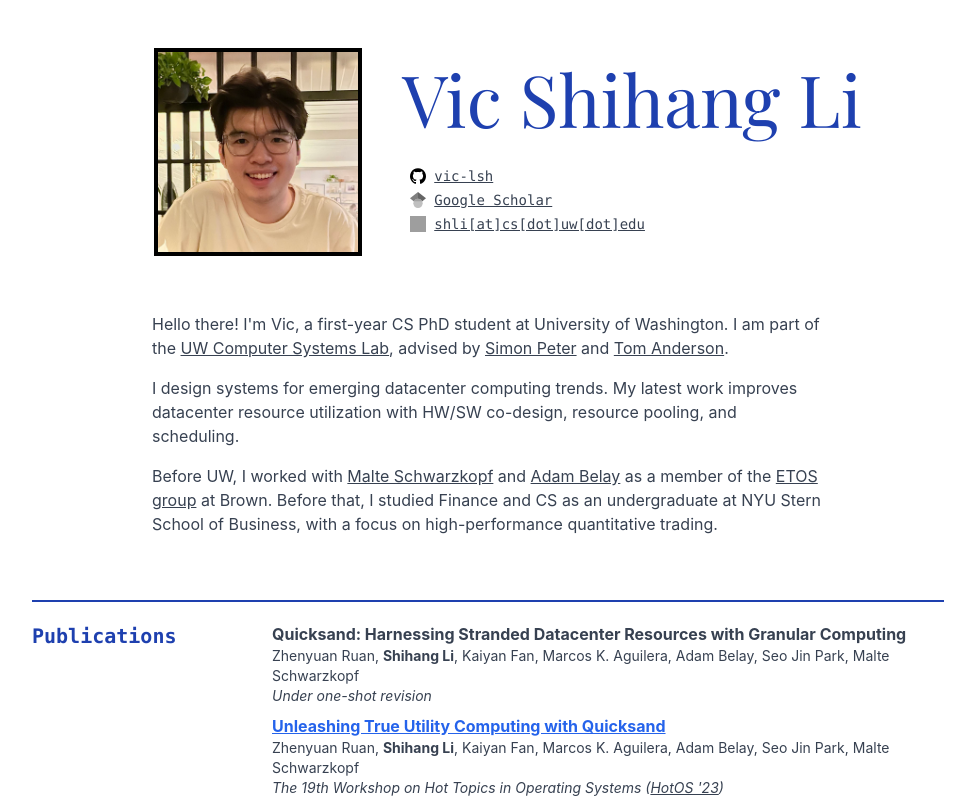
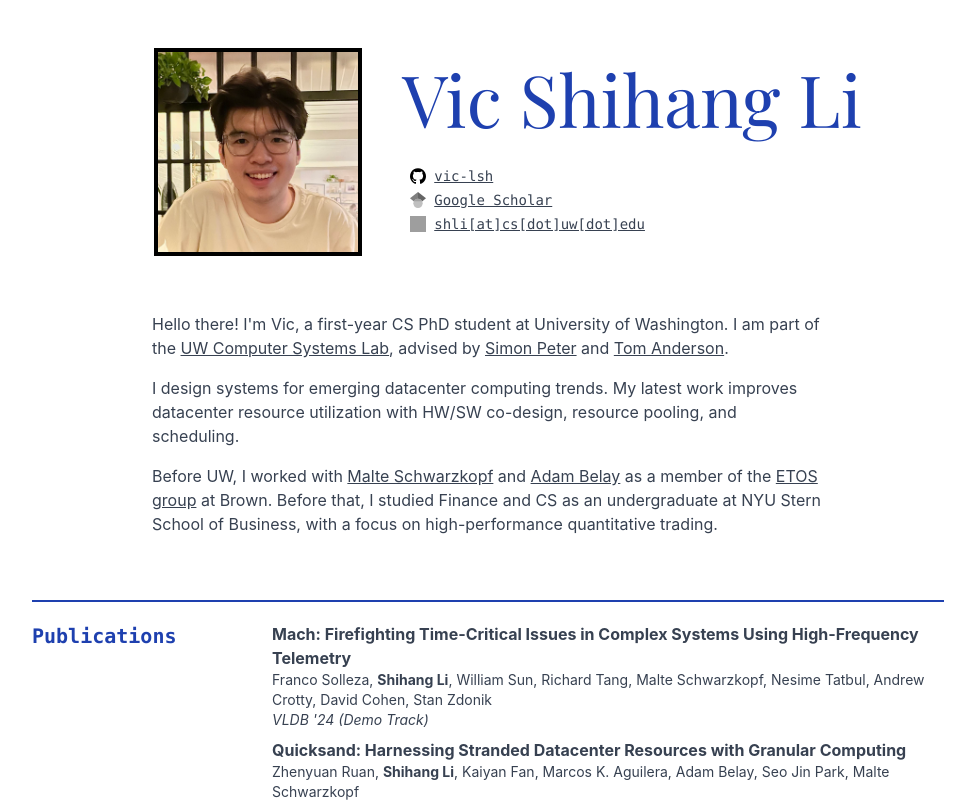
Before and after one commit to vic-lsh/vli, a Next.js app: page / in a window 1280 px wide. Shown: the top 802 px of the page, without its empty margins (152-1127 px from the left). Built offline with nearby package versions, Linux system fonts and the light colour scheme; grey boxes are pictures that could not be loaded.

Commit message:
pubs: add mach demo

```diff
--- a/data/pubs.ts
+++ b/data/pubs.ts
@@ -7,6 +7,25 @@ export interface Publication {
     venueAbbr?: string;
     venueLink?: string;
 }
+
+const mach_vldb_demo = {
+    title:
+        "Mach: Firefighting Time-Critical Issues in Complex Systems Using High-Frequency Telemetry",
+    authors: [
+        "Franco Solleza",
+        "Shihang Li",
+        "William Sun",
+        "Richard Tang",
+        "Malte Schwarzkopf",
+        "Nesime Tatbul",
+        "Andrew Crotty",
+        "David Cohen",
+        "Stan Zdonik",
+    ],
+    venue: "VLDB '24 (Demo Track)",
+    venueLink: "https://vldb.org/2024/",
+};
+
 const quicksand = {
     title:
         "Quicksand: Harnessing Stranded Datacenter Resources with Granular Computing",
@@ -39,4 +58,8 @@ const quicksand_hotos = {
     venueLink: "https://sigops.org/s/conferences/hotos/2023/",
 };
 
-export const PUBLICATIONS: Publication[] = [quicksand, quicksand_hotos];
+export const PUBLICATIONS: Publication[] = [
+    mach_vldb_demo,
+    quicksand,
+    quicksand_hotos,
+];
```
Lines whose indentation alone changed are shown as unchanged.
